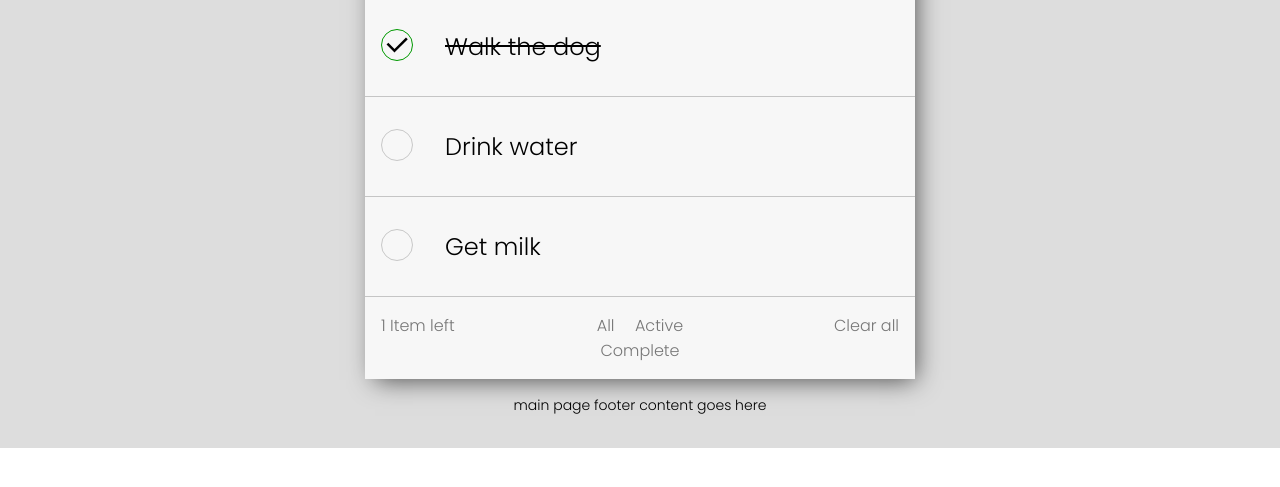
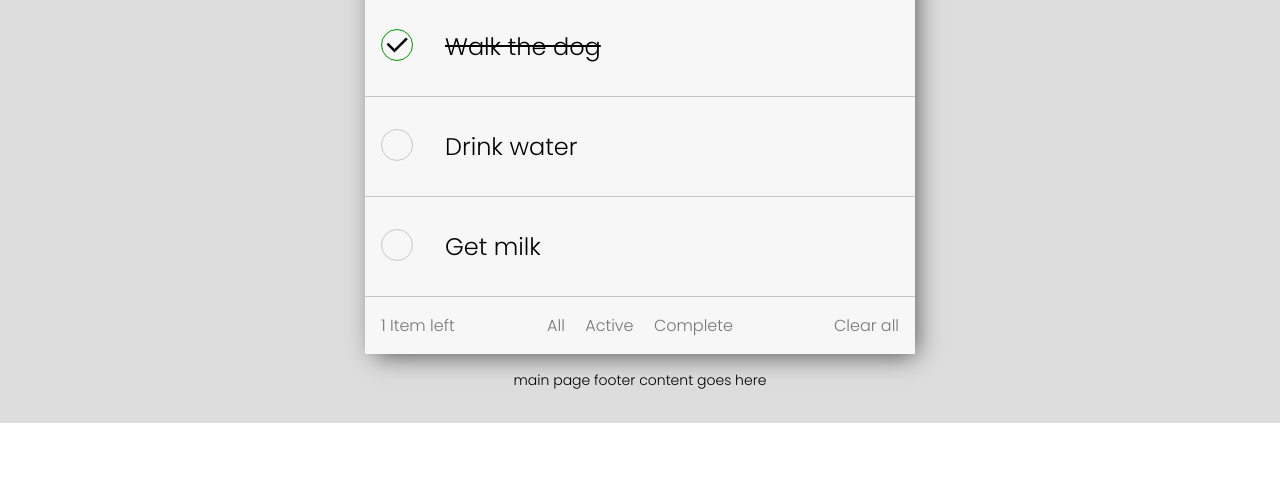
Before and after one commit to Eduardclt01/frontend-upskill, a website built with Parcel: page src/index.html in a window 1280 px wide. Shown: the part 197-684 px from the top of the page. Built offline with nearby package versions, Linux system fonts and the light colour scheme.

Commit message:
footer collapse

```diff
--- a/src/components/todo-app/_todo-app.scss
+++ b/src/components/todo-app/_todo-app.scss
@@ -28,13 +28,16 @@
   &__footer {
     border-top: 1px solid rgb(197, 197, 197);
     display: flex;
+    flex-wrap: wrap;
 
     .remaining-items {
       width: 100%;
       padding: su();
       color: #777;
+      order: 2;
       @include mixins.media-breakpoint-up(sm) {
-        width: 30%;
+        width: 25%;
+        order: 1;
       }
     }
 
@@ -42,6 +45,7 @@
       width: 100%;
       text-align: center;
       padding: su();
+      order: 1;
 
       a {
         color: #777;
@@ -53,20 +57,22 @@
         border: 1px solid rgb(87, 87, 87);
       }
       @include mixins.media-breakpoint-up(sm) {
-        width: 40%;
+        width: 50%;
+        order: 2;
       }
     }
 
     .clear-list {
       width: 100%;
       padding: su();
-      text-align: right;
+      order: 3;
       a {
         color: #777;
         text-decoration: none;
       }
       @include mixins.media-breakpoint-up(sm) {
-        width: 30%;
+        width: 25%;
+        text-align: right;
       }
     }
   }
```
